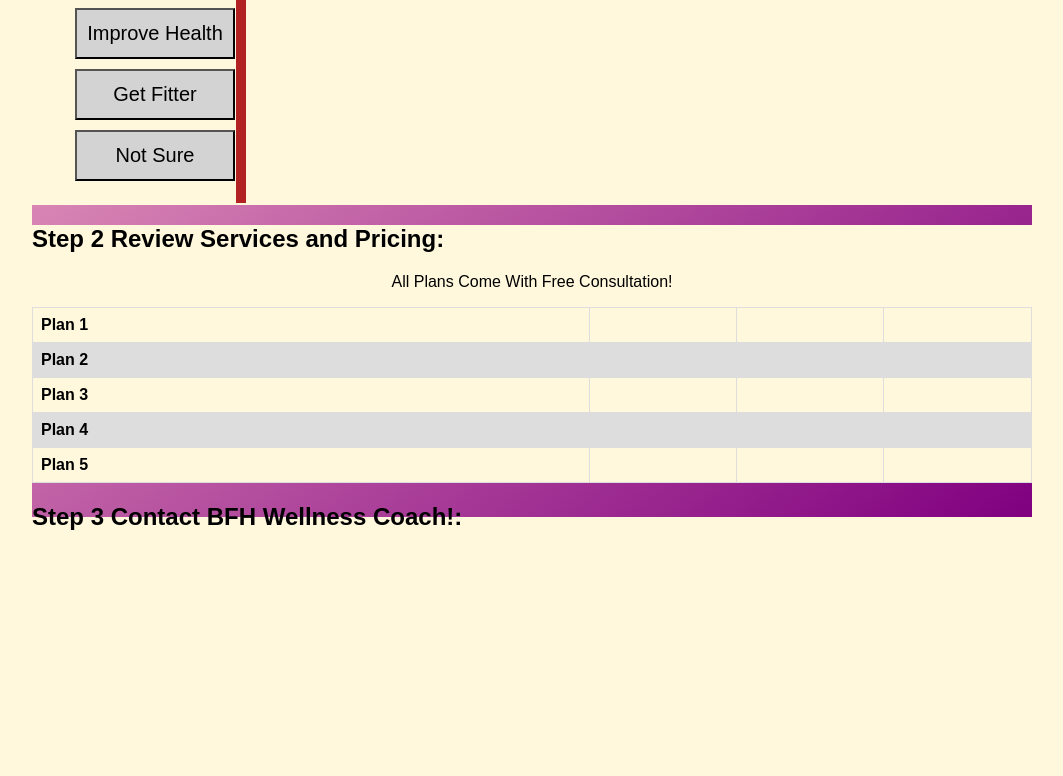
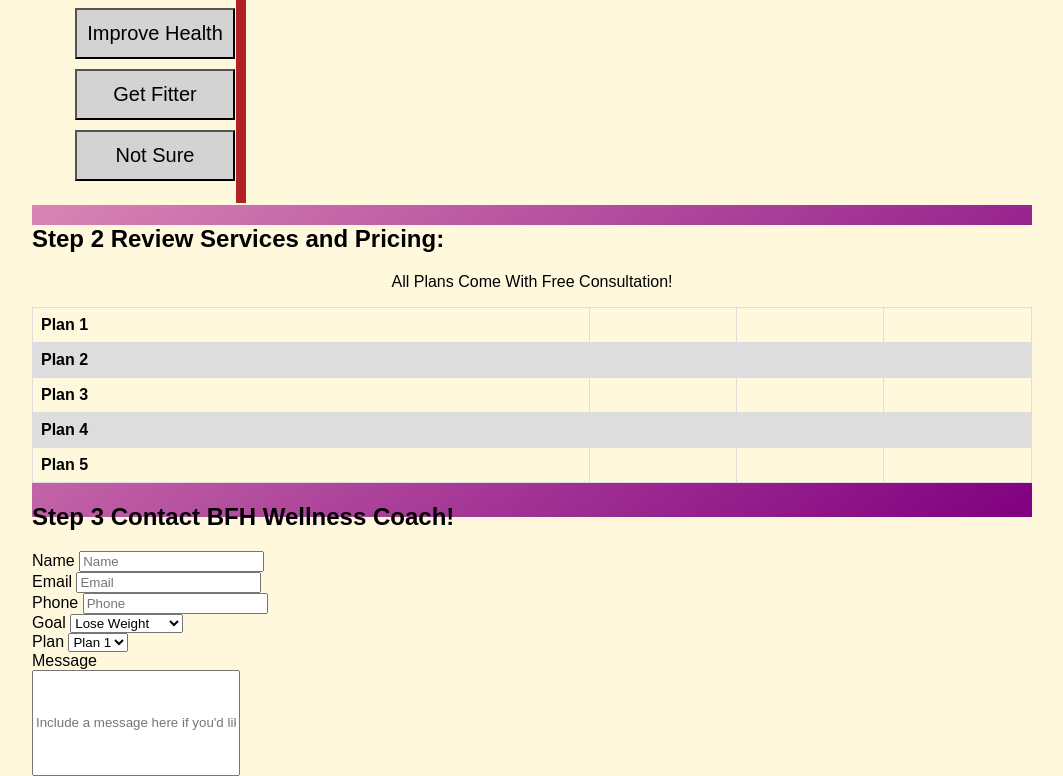
Before and after one commit to MyNameIsSpencer/fit_trainer, a React (Create React App) app in the folder client/: page / in a window 1280 px wide. Shown: the part 1019-1795 px from the top of the page, without its empty margins (108-1171 px from the left). Before the commit the page ends 1550 px from the top, so only its background shows below. Built offline with nearby package versions, Linux system fonts and the light colour scheme; no server answers.

Commit message:
reintegrate previous work on step 3

```diff
--- a/client/src/Home.js
+++ b/client/src/Home.js
@@ -3,13 +3,30 @@ import thumbsup from './pics/thumbsupcrop.jpg';
 import on_bike_crop from './pics/on_bike_crop.jpg';
 import Step1 from './Step1'
 import Step2 from './Step2'
+import Step3 from './Step3'
 import './css/Home.css';
 
 class Home extends Component {
   constructor(props) {
     super(props);
     this.state = {
+      goal: '',
+      plan: ''
     }
+    this.updateGoal = this.updateGoal.bind(this);
+    this.updatePlan = this.updatePlan.bind(this);
+  }
+
+  updateGoal(e) {
+    this.setState({
+      goal: e
+    })
+  }
+
+  updatePlan(e) {
+    this.setState({
+      plan: e
+    })
   }
 
   render() {
@@ -27,20 +44,11 @@ class Home extends Component {
           </p>
 
           <div>
-            <div>
-              <Step1 />
-            </div>
-
-            <h2>
-
-            </h2>
-            <Step2 />
-            <h2 className="lefter">
-              Step 3 Contact BFH Wellness Coach!:
-            </h2>
+            <Step1 myGoal={this.updateGoal}/>
+            <Step2 myPlan={this.updatePlan}/>
+            <Step3 goal={this.state.goal} plan={this.state.plan}/>
           </div>
         </div>
-
       </div>
     )
 
--- a/client/src/Step3.js
+++ b/client/src/Step3.js
@@ -1,5 +1,16 @@
 import React, { Component } from 'react';
 import './css/Step3.css';
+
+
+const optionDescriptions = {
+  default: "Choose your goal from the options on the left",
+  loseWeight: "You want to lose weight?  That's GREAT!!",
+  reduceStress: "Life is stressful, let BFH help",
+  improveHealth: "Get healthier, save MONEY!!!$$$",
+  getFitter: "Get in the best shape of your LIFE!",
+  notSure: "Not sure? Not problem!!  Come meet with us and we'll help you plan out your goals"
+}
+
 
 class Step3 extends Component {
   constructor(props) {
@@ -18,6 +29,60 @@ class Step3 extends Component {
 
   render() {
     return(
+      <div>
+              <h2 className="lefter">
+                Step 3 Contact BFH Wellness Coach!
+              </h2>
+              <div>
+                <form className="lefter">
+                  <label>
+                    Name {' '}
+                    <input type="text" placeholder="Name" value={this.state.name} />
+                  </label>
+                  <br />
+                  <label>
+                    Email {' '}
+                    <input type="email" placeholder="Email" value={this.state.email}/>
+                  </label>
+                  <br />
+                 <label>
+                    Phone {' '}
+                    <input type="tel" placeholder="Phone" value={this.state.phone}/>
+                  </label>
+                  <br />
+
+                  <label>
+                    Goal {' '}
+                    <select name="goals">
+                      <option value="loseWeight">Lose Weight </option>
+                      <option value="reduceStress">Reduce Stress </option>
+                      <option value="improveHealth">Improve Health </option>
+                      <option value="getFitter">Get Fitter </option>
+                      <option value="notSure">Not Sure </option>
+                    </select>
+                  </label>
+                  <br />
+
+                  <label>
+                    Plan {' '}
+                    <select name="goals">
+                      <option>Plan 1 </option>
+                      <option>Plan 2 </option>
+                      <option>Plan 3 </option>
+                      <option>Plan 4 </option>
+                      <option>Plan 5 </option>
+                    </select>
+                  </label>
+                  <br />
+
+                  <label>
+                    Message {' '}
+                  </label>
+                  <br />
+                  <input type="textarea" placeholder="Include a message here if you'd like" value={this.state.message}/>
+                </form>
+              </div>
+            </div>
     )
   }
 }
--- a/client/src/css/Step3.css
+++ b/client/src/css/Step3.css
@@ -0,0 +1,22 @@
+form {
+ width: 300px;
+}
+
+input[type="textarea"] {
+ height: 100px;
+ width: 200px;
+}
+
+/* input, select {
+   width: 150px;
+   right: 0px;
+   margin-right: 0px;
+   -webkit-appearance: textfield;
+   background-color: white;
+   cursor: text;
+   padding: 1px;
+   border-width: 2px;
+   border-style: inset;
+   border-color: initial;
+   border-image: initial;
+} */
```
